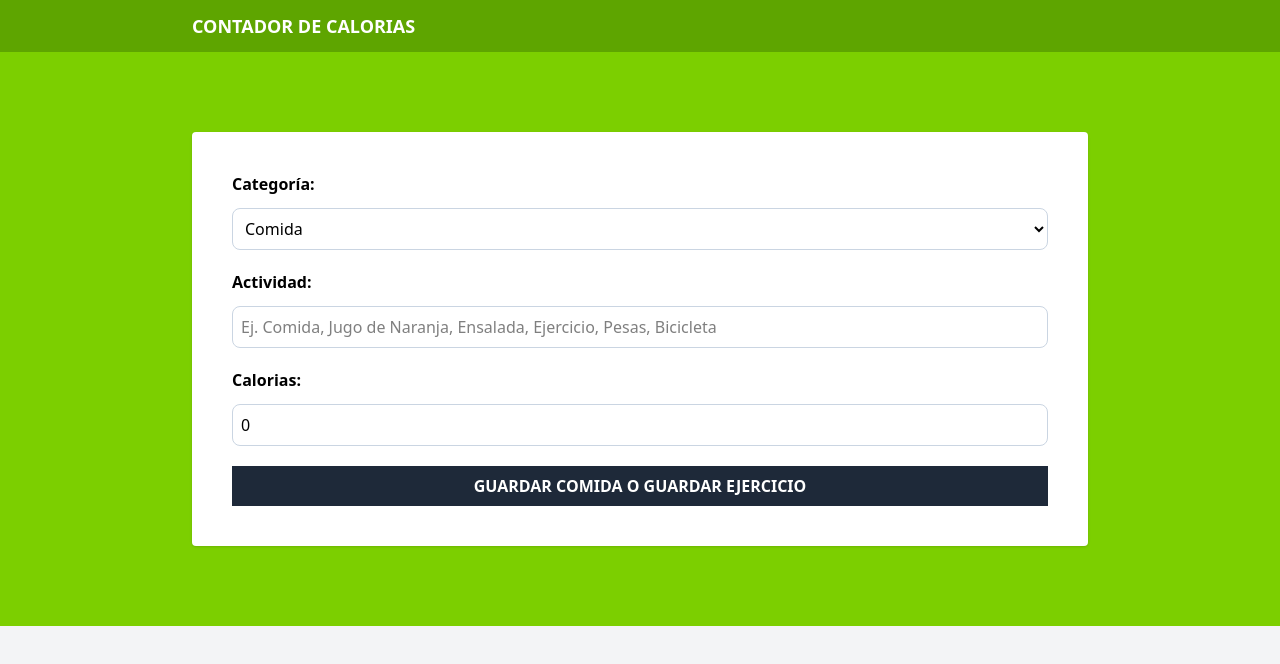
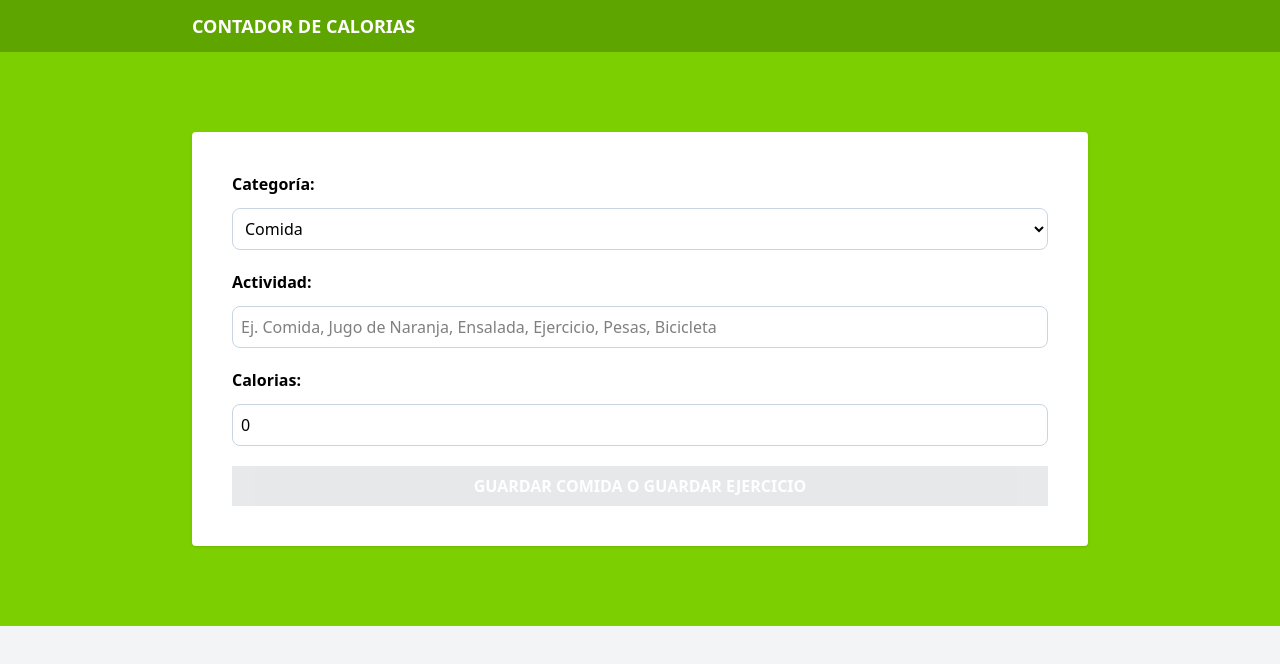
Before and after one commit to bmenc/calorie-tracker, a React (Vite) app: page / in a window 1280 px wide. Shown: the top 664 px of the page. Built offline with nearby package versions, Linux system fonts and the light colour scheme.

Commit message:
139. Validando el Formulario

```diff
--- a/src/components/Form.tsx
+++ b/src/components/Form.tsx
@@ -13,12 +13,17 @@ export default function Form() {
     e: ChangeEvent<HTMLSelectElement> | ChangeEvent<HTMLInputElement>
   ) => {
     const isNumberField = ["category", "calories"].includes(e.target.id);
-    console.log("isNumberField :", isNumberField);
 
     setActivity({
       ...activity,
       [e.target.id]: isNumberField ? +e.target.value : e.target.value,
     });
+  };
+
+  const isValidActivity = () => {
+    const { name, calories } = activity;
+    console.log(name.trim() !== "" && calories > 0);
+    return name.trim() !== "" && calories > 0;
   };
 
   return (
@@ -81,8 +86,9 @@ export default function Form() {
       </div>
       <input
         type="submit"
-        className="bg-gray-800 hover:bg-gray-900 w-full p-2 font-bold uppercase text-white cursor-pointer"
+        className="bg-gray-800 hover:bg-gray-900 w-full p-2 font-bold uppercase text-white cursor-pointer disabled:opacity-10"
         value="Guardar Comida o Guardar Ejercicio"
+        disabled={!isValidActivity()}
       />
     </form>
   );
```
